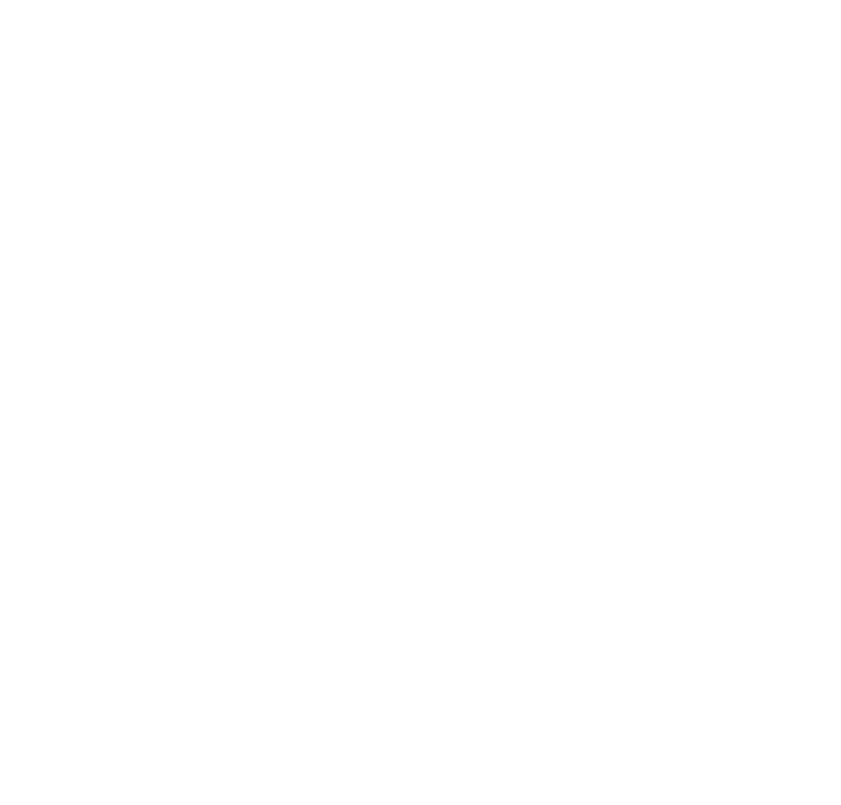
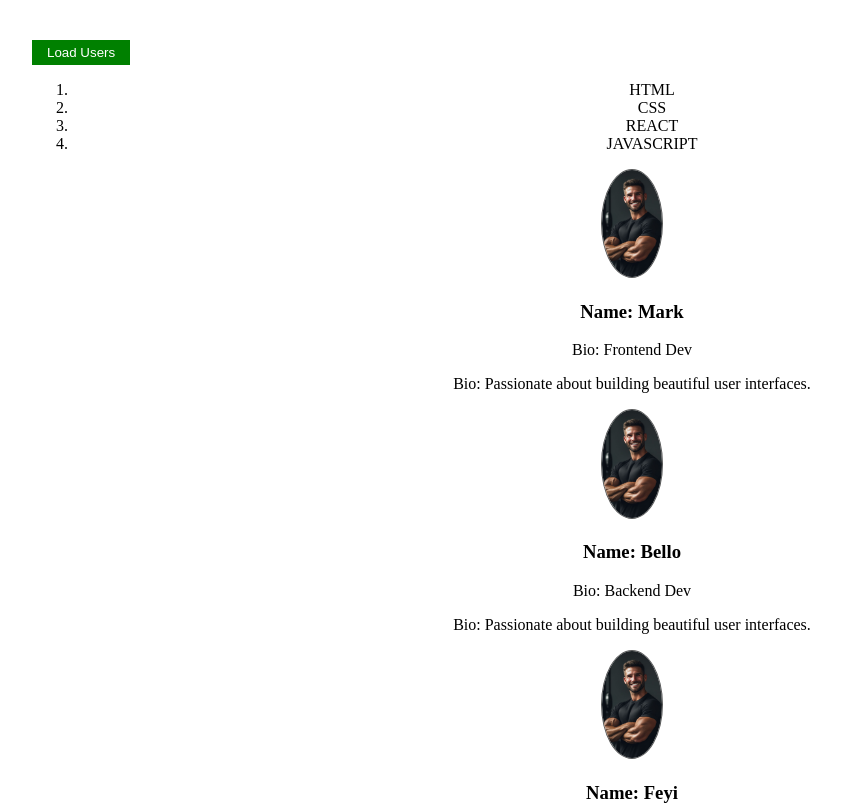
Before and after one commit to ShadowCoder-X/My-firstreact-app, a React (Vite) app: page / in a window 1280 px wide. Shown: the top 805 px of the page, without its empty margins (8-849 px from the left). Built offline with nearby package versions, Linux system fonts and the light colour scheme.

Commit message:
Implement using children props Button.jsx

```diff
--- a/src/App.css
+++ b/src/App.css
@@ -13,6 +13,11 @@
 .pry-btn {
   background-color: green;
   color: white;
+  border: none;
+  padding: 5px 15px;
+  cursor: pointer;
+  margin-bottom: 10px;
+  display: flex;
 }
 
 .profile {
@@ -29,10 +34,19 @@
 .profile-img {
   border: 1px solid #5a5b5b;
   border-radius: 50%;
-  width: 10%;
+  width: 5%;
 }
 
 .img {
   width: 100%;
   height: 100%;
 }
+
+/*
+.list {
+  display: flex;
+
+  text-align: left;
+  padding: 20px;
+  gap: 50px;
+} */
--- a/src/App.jsx
+++ b/src/App.jsx
@@ -1,18 +1,14 @@
 import "./App.css";
-import Profilecard from "./ProfileCard";
+import profilePics from "./assets/image/pic13.jpeg";
+import ProfileCard from "./ProfileCard";
+import Button from "./Button";
 
 function App() {
-  // const userProfile = {
-  //   name: "Alex",
-  //   pic: profilePics,
-  //   role: "Frontend Dev",
-  //   bio: "Passionate about building beautiful user interfaces.",
-  // };
-
   const users = [
     {
       id: 1,
-      pic: "profilePics",
+      name: "Mark",
+      pic: profilePics,
       role: "Frontend Dev",
       bio: "Passionate about building beautiful user interfaces.",
     },
@@ -20,7 +16,7 @@
     {
       id: 2,
       name: "Bello",
-      pic: "profilePics",
+      pic: profilePics,
       role: "Backend Dev",
       bio: "Passionate about building beautiful user interfaces.",
     },
@@ -28,14 +24,25 @@
     {
       id: 3,
       name: "Feyi",
-      pic: "profilePics",
+      pic: profilePics,
       role: "DevOps",
       bio: "Passionate about building beautiful user interfaces.",
     },
   ];
 
+  //const numbers = [1, 2, 3, 4, 5];
+  const techSkills = ["HTML", "CSS", "REACT", "JAVASCRIPT"];
+
   return (
     <div>
+      <Button>Load Users</Button>
+
+      <ol listStyle>
+        {techSkills.map((tech, index) => {
+          return <li key={index}>{tech}</li>;
+        })}
+      </ol>
+
       {/* {
         users.map[
           function (user, ind) {
@@ -51,21 +58,19 @@
             );
           }]} */}
 
-      {
-        users.map[
-          (user) => {
+      {users.map((user) => {
         return (
           <ProfileCard
             key={user.id}
             name={user.name}
             pic={user.pic}
-                role={user.role}
-                bio={user.bio}
+            {...user}
           />
         );
-          }
-        ]
-      }
+      })}
+
+      <Button>Click Me</Button>
+
       {/*<Profilecard
         name={userProfile.name}
         pic={userProfile.pic}
--- a/src/Button.jsx
+++ b/src/Button.jsx
@@ -1,9 +1,10 @@
 import React from "react";
 
-function Button(props) {
+function Button({ children, name }) {
+  console.log(children);
   return (
     <div>
-      <button className="pry-btn">This is {props.name} button </button>
+      <button className="pry-btn">{children}</button>
     </div>
   );
 }
--- a/src/ProfileCard.jsx
+++ b/src/ProfileCard.jsx
@@ -1,8 +1,4 @@
-//import React from "react";
-import ProfilePics from "./assets/image/pic13.jpeg";
-
-const ProfileCard = (name, role, pic, bio) => {
-  //console.log(props);
+const ProfileCard = ({ name, role, pic, bio }) => {
   //const { name, role, pic, bio } = props;
 
   return (
```
Lines whose indentation alone changed are shown as unchanged.
